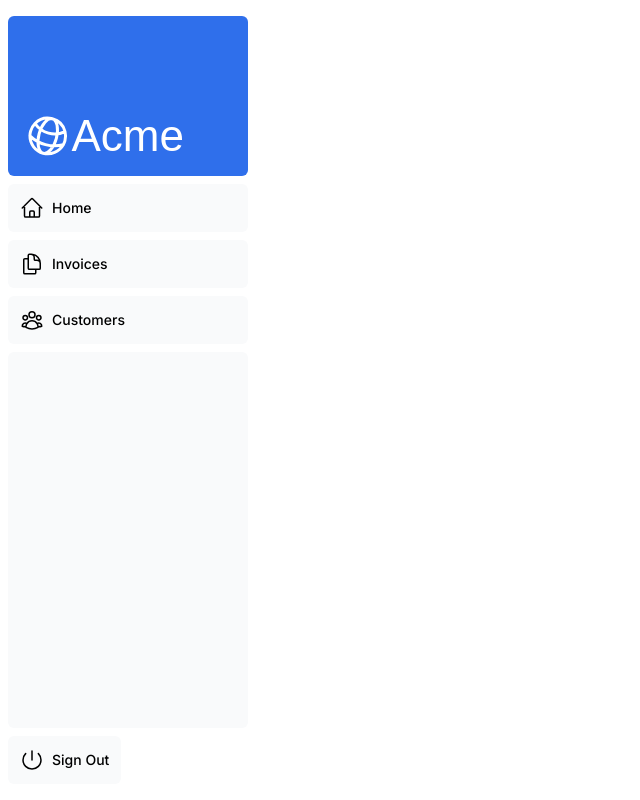
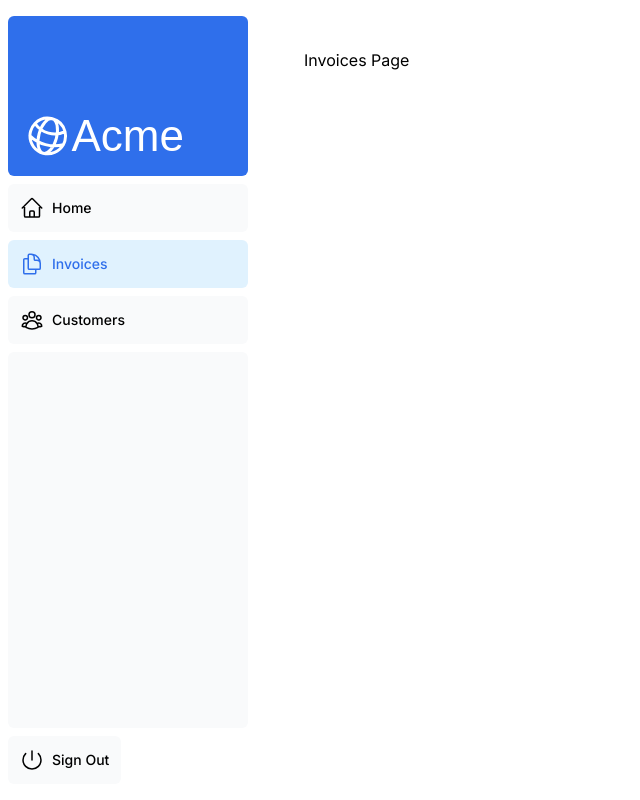
Before and after one commit to mariocapitbrok/nextjs14-learn, a Next.js app: page /dashboard/invoices in a window 1280 px wide. Shown: the whole page, without its empty margins (0-640 px from the left). Built offline with nearby package versions, Linux system fonts and the light colour scheme; a web font is replaced by a local one.

Commit message:
Use Link and highlight selected

```diff
--- a/app/dashboard/invoices/page.tsx
+++ b/app/dashboard/invoices/page.tsx
@@ -1,3 +1,3 @@
 export default function Page() {
-  <p>Invoices Page</p>;
+  return <p>Invoices Page</p>;
 }
--- a/app/ui/dashboard/nav-links.tsx
+++ b/app/ui/dashboard/nav-links.tsx
@@ -1,8 +1,13 @@
+'use client';
+
 import {
   UserGroupIcon,
   HomeIcon,
   DocumentDuplicateIcon,
 } from '@heroicons/react/24/outline';
+import Link from 'next/link';
+import { usePathname } from 'next/navigation';
+import clsx from 'clsx';
 
 // Map of links to display in the side navigation.
 // Depending on the size of the application, this would be stored in a database.
@@ -17,19 +22,26 @@
 ];
 
 export default function NavLinks() {
+  const pathname = usePathname();
+
   return (
     <>
       {links.map((link) => {
         const LinkIcon = link.icon;
         return (
-          <a
+          <Link
             key={link.name}
             href={link.href}
-            className="flex h-[48px] grow items-center justify-center gap-2 rounded-md bg-gray-50 p-3 text-sm font-medium hover:bg-sky-100 hover:text-blue-600 md:flex-none md:justify-start md:p-2 md:px-3"
+            className={clsx(
+              'flex h-[48px] grow items-center justify-center gap-2 rounded-md bg-gray-50 p-3 text-sm font-medium hover:bg-sky-100 hover:text-blue-600 md:flex-none md:justify-start md:p-2 md:px-3',
+              {
+                'bg-sky-100 text-blue-600': pathname === link.href,
+              }
+            )}
           >
             <LinkIcon className="w-6" />
             <p className="hidden md:block">{link.name}</p>
-          </a>
+          </Link>
         );
       })}
     </>
```
